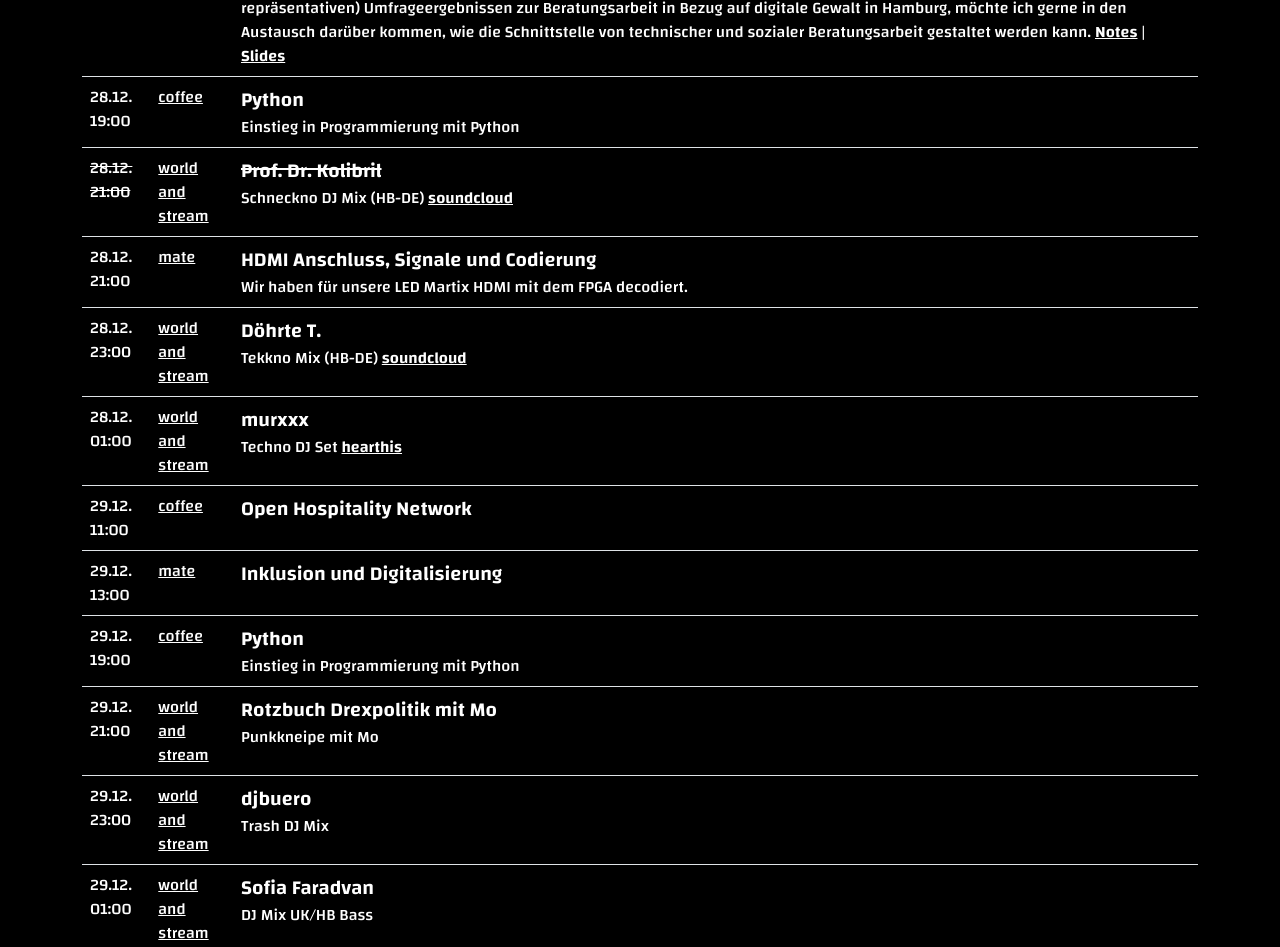
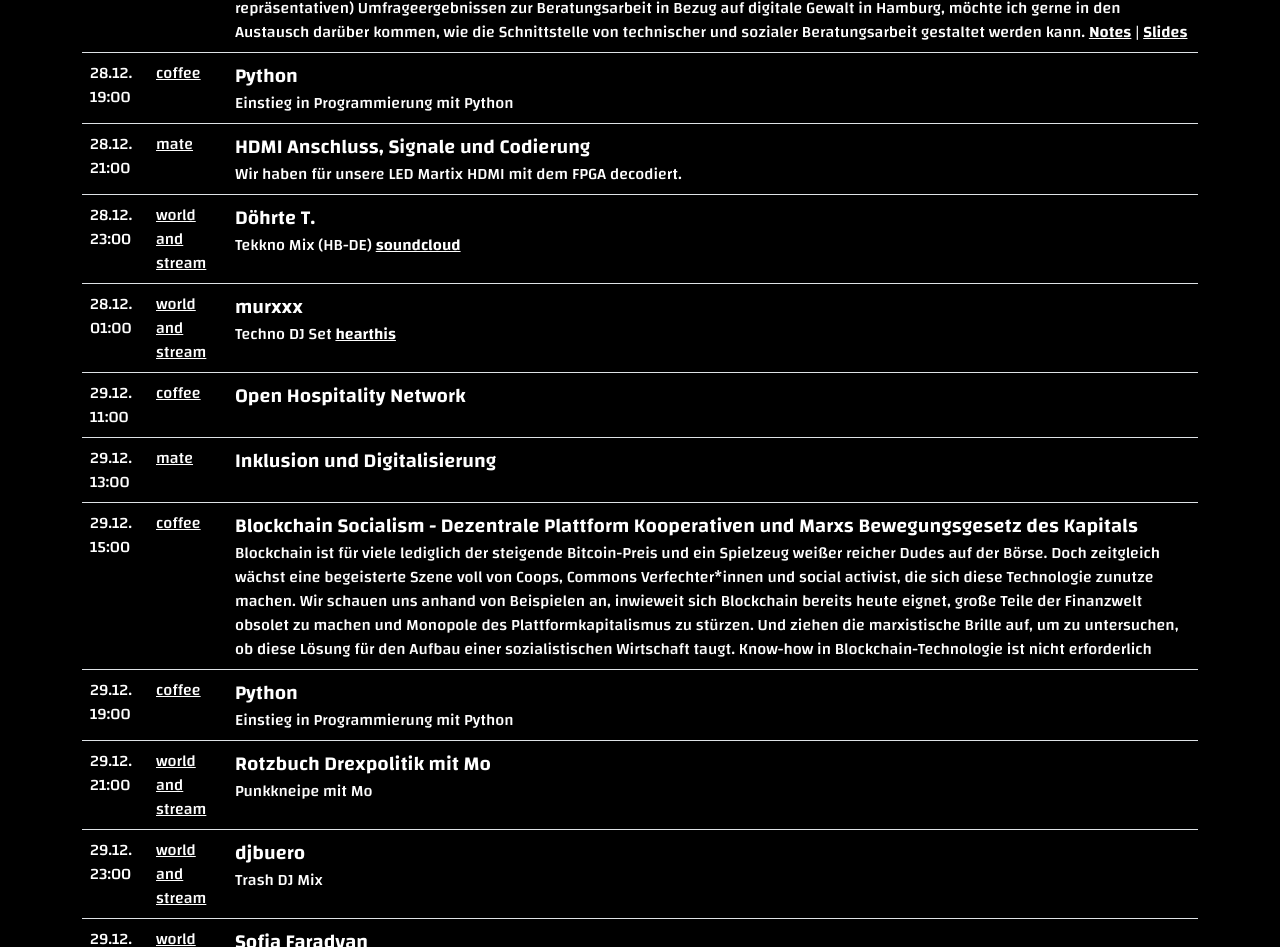
Before and after one commit to cyberyoga/cyberyoga.github.io, a website built with Parcel: page src/index.html in a window 1280 px wide. Shown: the part 1004-1951 px from the top of the page. Built offline with nearby package versions, Linux system fonts and the light colour scheme; files whose address does not match are found by name.

Commit message:
jetzt neu mit blockchain

```diff
--- a/schedule/schedule.yaml
+++ b/schedule/schedule.yaml
@@ -54,6 +54,10 @@
   room: mate
   date: 29.12. 13:00
   description:
+- title: Blockchain Socialism - Dezentrale Plattform Kooperativen und Marxs Bewegungsgesetz des Kapitals
+  room: coffee
+  date: 29.12. 15:00
+  description: Blockchain ist für viele lediglich der steigende Bitcoin-Preis und ein Spielzeug weißer reicher Dudes auf der Börse. Doch zeitgleich wächst eine begeisterte Szene voll von Coops, Commons Verfechter*innen und social activist, die sich diese Technologie zunutze machen. Wir schauen uns anhand von Beispielen an, inwieweit sich Blockchain bereits heute eignet, große Teile der Finanzwelt obsolet zu machen und Monopole des Plattformkapitalismus zu stürzen. Und ziehen die marxistische Brille auf, um zu untersuchen, ob diese Lösung für den Aufbau einer sozialistischen Wirtschaft taugt. Know-how in Blockchain-Technologie ist nicht erforderlich
 - title: Python
   room: coffee
   date: 29.12. 19:00
--- a/src/index.html
+++ b/src/index.html
@@ -62,6 +62,7 @@
                 </a> or checkout other <a href="#contact">contact options</a>
             </p>
             <h2>schedule</h2>
+
 
             <table class="table table-responsive-xd">
                 <thead>
@@ -133,14 +134,6 @@
                 </td>
             </tr>
             <tr>
-                <td><del>28.12. 21:00</del></td>
-                <td><a href="https://stream.cyberyoga.org/public/club" target="_blank">world and stream</a></td>
-                <td>
-                    <span class="fw-bold fs-5"><del> Prof. Dr. Kolibril</del></span><br>
-                    Schneckno DJ Mix (HB-DE) <a class="fw-bold" href="https://soundcloud.com/profdrkolibril" target="_blank">soundcloud</a>
-                </td>
-            </tr>
-            <tr>
                 <td>28.12. 21:00</td>
                 <td><a href="https://kabi.blue/join/mate/" target="_blank">mate</a></td>
                 <td>
@@ -181,6 +174,14 @@
                 </td>
             </tr>
             <tr>
+                <td>29.12. 15:00</td>
+                <td><a href="https://kabi.blue/join/coffee/" target="_blank">coffee</a></td>
+                <td>
+                    <span class="fw-bold fs-5">Blockchain Socialism - Dezentrale Plattform Kooperativen und Marxs Bewegungsgesetz des Kapitals</span><br>
+                    Blockchain ist für viele lediglich der steigende Bitcoin-Preis und ein Spielzeug weißer reicher Dudes auf der Börse. Doch zeitgleich wächst eine begeisterte Szene voll von Coops, Commons Verfechter*innen und social activist, die sich diese Technologie zunutze machen. Wir schauen uns anhand von Beispielen an, inwieweit sich Blockchain bereits heute eignet, große Teile der Finanzwelt obsolet zu machen und Monopole des Plattformkapitalismus zu stürzen. Und ziehen die marxistische Brille auf, um zu untersuchen, ob diese Lösung für den Aufbau einer sozialistischen Wirtschaft taugt. Know-how in Blockchain-Technologie ist nicht erforderlich
+                </td>
+            </tr>
+            <tr>
                 <td>29.12. 19:00</td>
                 <td><a href="https://kabi.blue/join/coffee/" target="_blank">coffee</a></td>
                 <td>
@@ -214,6 +215,8 @@
             </tr>
                 </tbody>
             </table>
+
+
 
 
 
```
Also changed, not shown: schedule/table.html (+8 -0 lines).
